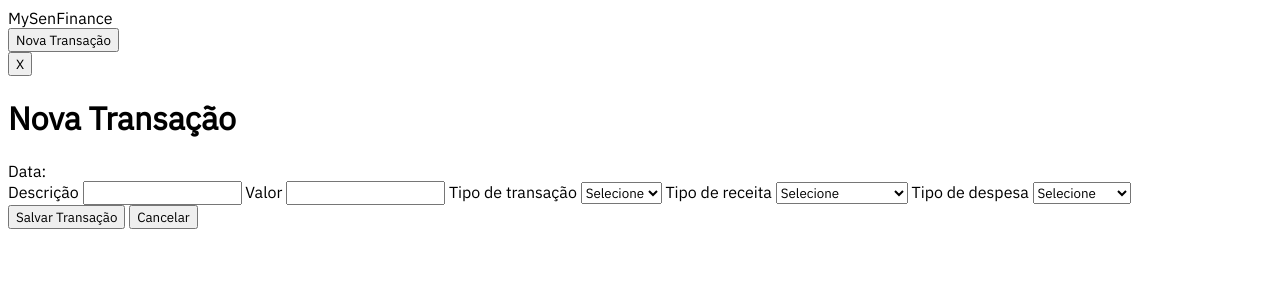
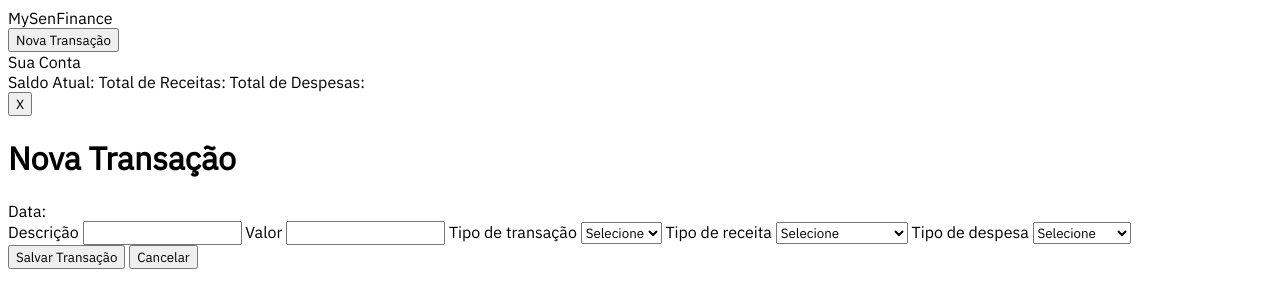
Before and after one commit to xgeovanedamasceno/frontend-javascript-crud, a website: page index.html in a window 1280 px wide. Drawn offline with Linux system fonts and the light colour scheme.

Commit message:
feat(summary): Add a summary balance

```diff
--- a/index.html
+++ b/index.html
@@ -22,6 +22,17 @@
       <div id="menu-dash">
         <button id="add-transaction" name="add-transaction">Nova Transação</button>
       </div>
+
+      <div id="summary-dash">
+        <div id="header-summary">Sua Conta</div>
+        <div id="balance-summary">
+          <span id="current-balance">Saldo Atual:</span>
+          <span id="total-incomes">Total de Receitas:</span>
+          <span id="total-expenses">Total de Despesas:</span>
+        </div>
+      </div>
+
+
     </div>
 
     <form id="form-dash" class="modal">
```
